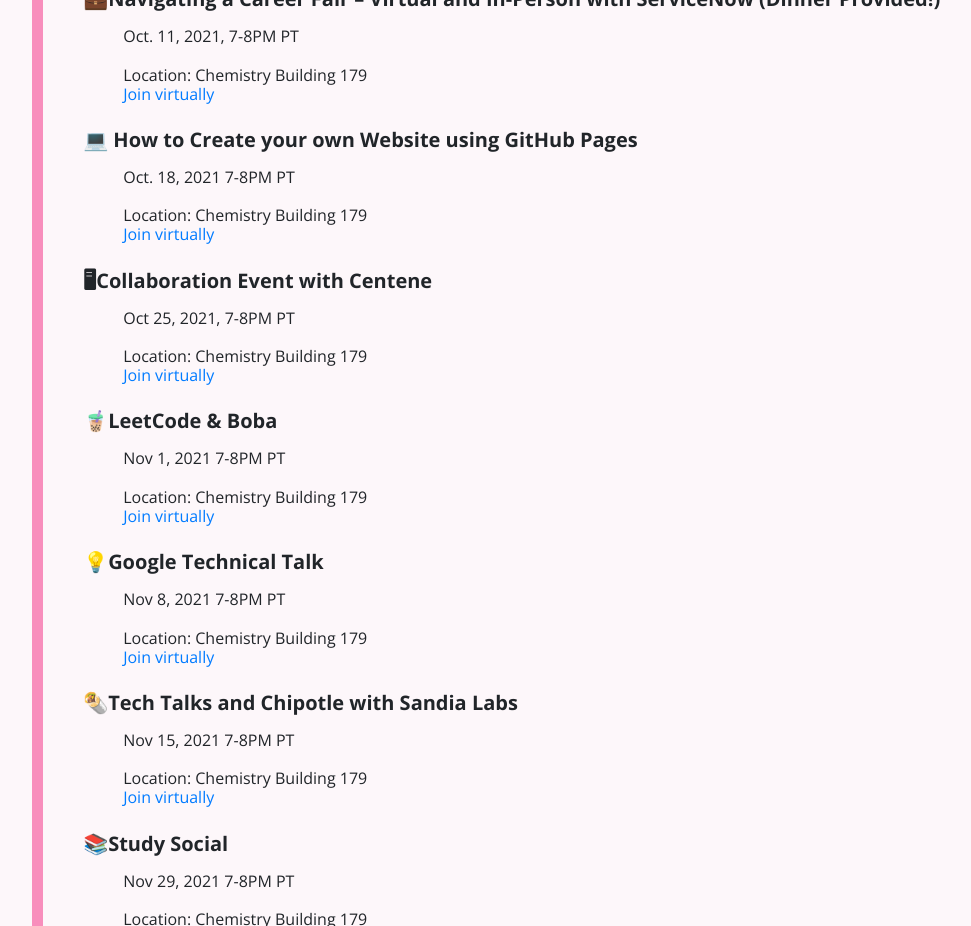
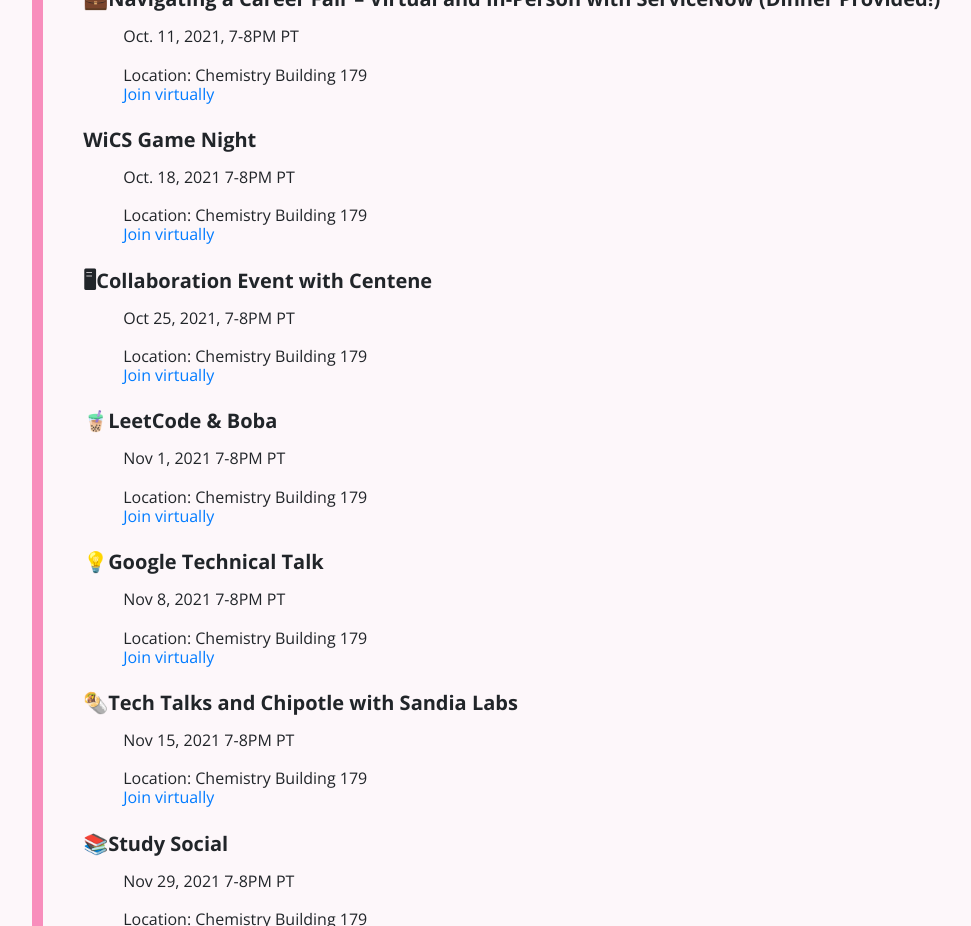
Before and after one commit to daviswics/daviswics.github.io, a React (Create React App) app: page / in a window 1280 px wide. Shown: the part 2080-3006 px from the top of the page, without its empty margins (24-995 px from the left). Built offline with nearby package versions, Linux system fonts and the light colour scheme.

Commit message:
change events

```diff
--- a/src/components/events/EventList.js
+++ b/src/components/events/EventList.js
@@ -23,7 +23,7 @@
   {
     id: 4,
     date: "Oct. 18, 2021  7-8PM PT",
-    name: "💻 How to Create your own Website using GitHub Pages",
+    name: "WiCS Game Night",
     type: "in-person",
     link: "https://tinyurl.com/WomeninCSMeeting"
   },
```
Also changed, not shown: 1 other file (tests, documents, lock files or other folders).
